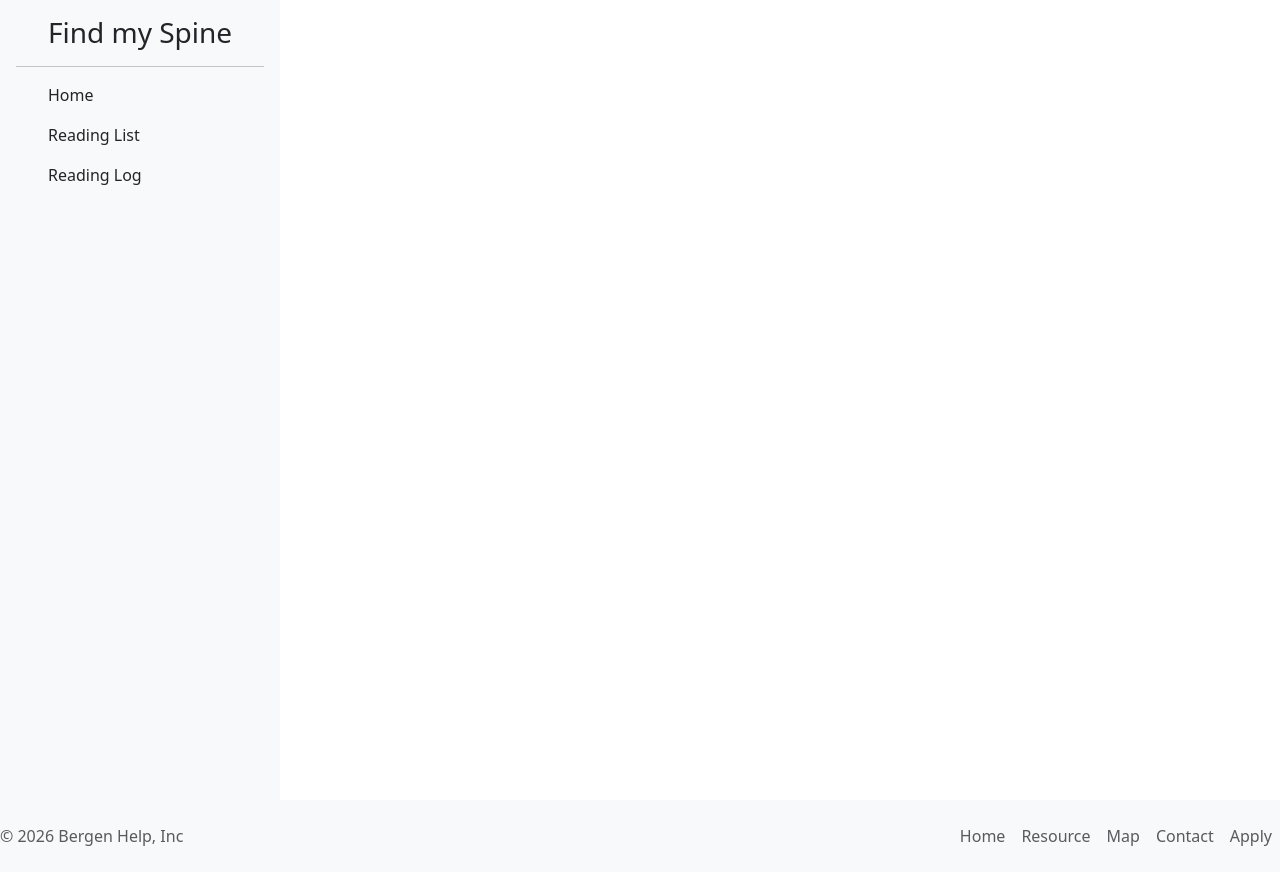
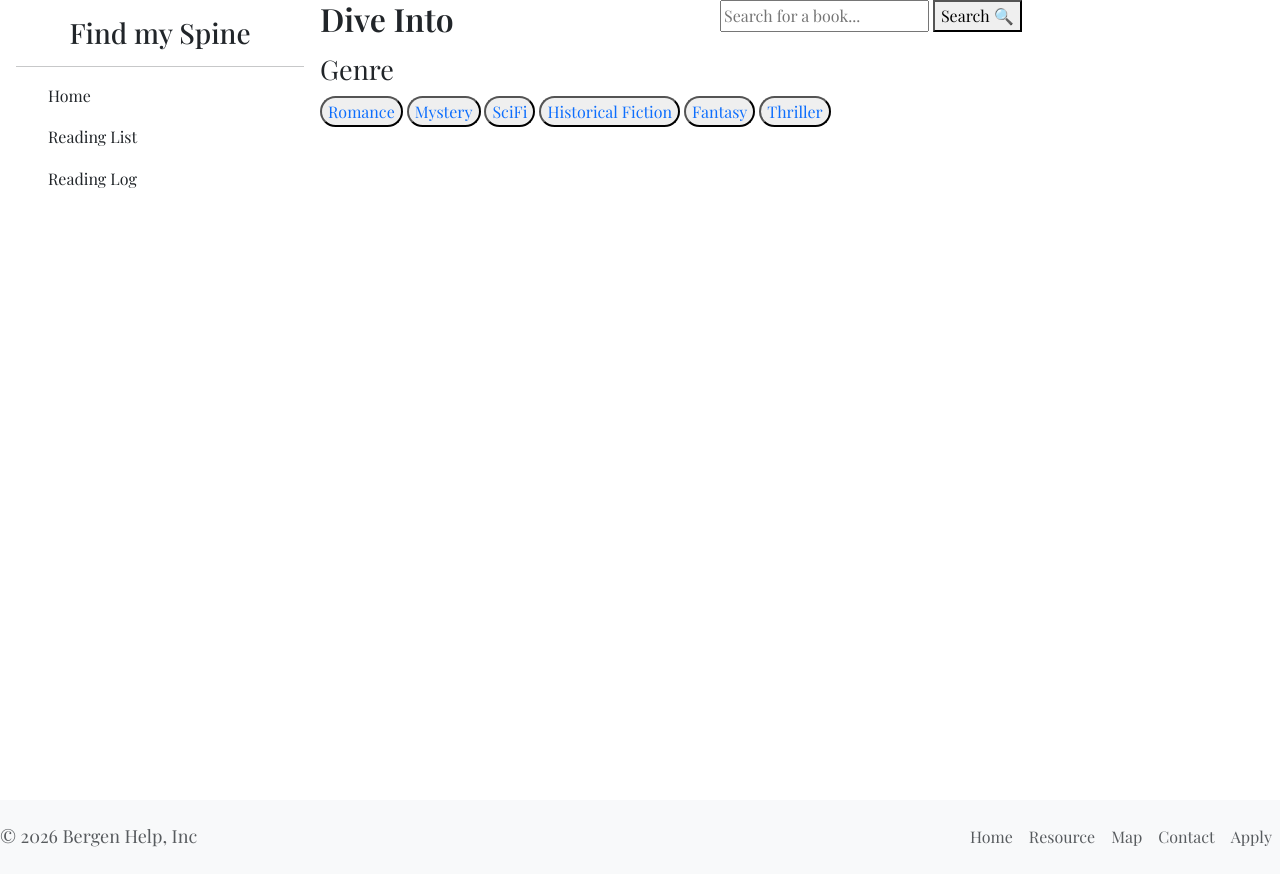
Before and after one commit to rithika-ran/Intro-to-Programming---Final-Project, a plain HTML site: page main.html in a window 1280 px wide. Drawn offline with nearby package versions, Linux system fonts and the light colour scheme; a web font is replaced by a local one.

Commit message:
worked on html
Co-authored-by: leipal29 <leipal29@users.noreply.github.com>

```diff
--- a/main.html
+++ b/main.html
@@ -5,9 +5,8 @@
     <meta charset="UTF-8">
     <meta name="viewport" content="width=device-width, initial-scale=1.0">
     <title>Find my Spine</title>
-    <style>
-        @import url('https://fonts.googleapis.com/css2?family=Lora:ital,wght@0,400..700;1,400..700&display=swap');
-    </style>
+    <link href="https://fonts.googleapis.com/css2?family=Playfair+Display:ital,wght@0,400..900;1,400..900&display=swap"
+        rel="stylesheet">
     <link href="https://cdn.jsdelivr.net/npm/bootstrap@5.3.8/dist/css/bootstrap.min.css" rel="stylesheet"
         integrity="sha384-sRIl4kxILFvY47J16cr9ZwB07vP4J8+LH7qKQnuqkuIAvNWLzeN8tE5YBujZqJLB" crossorigin="anonymous">
     <link rel="stylesheet" href="style.css">
@@ -16,34 +15,83 @@
 <body>
 
 
-  <div class="bg-light p-3 vh-100" style="width: 280px;">
-      <div class="d-flex flex-column flex-shrink" >
+    <!-- custom css col-2.5 -->
+
+
+    <div class="d-flex">
+
+        <!-- nav bar -->
+        <div class="p-3 vh-100 col-3" id="navbar-sevtion">
+            <div class="d-flex flex-column  flex-shrink">
                 <ul class="nav flex-column h3 text-center ">
                     <a href="logo"></a>Find my Spine
                 </ul>
 
 
                 <hr>
+                <ul>
+                    <a class="text-decoration-none link-dark" id="navbar-home" href="">Home</a>
+                </ul>
+                <ul>
+                    <a class="text-decoration-none link-dark" id="navbar-readlist" href="">Reading List</a>
+                </ul>
+                <ul>
+                    <a class="text-decoration-none link-dark" id="navbar-readlog" href="">Reading Log</a>
+                </ul>
 
 
+            </div>
 
-        <ul>
-            <a class="text-decoration-none link-dark" href="">Home</a>
-        </ul>
-         <ul>
-            <a class="text-decoration-none link-dark" href="">Reading List</a>
-         </ul>
-        <ul>
-            <a class="text-decoration-none link-dark" href="">Reading Log</a>
-        </ul>
+        </div>
 
+        <div id="main-section" class="col-9">
+
+            <div id="main-header" class="d-flex">
+
+                <div class="col-5" id="dive-into">
+
+                    <h2>Dive Into</h2>
+
+
+                </div>
+                <div id="search-header" class="col-7">
+
+                    <div class="search-box">
+                        <input type="text" id="search-input" placeholder="Search for a book...">
+                        <button id="search-btn">Search 🔍</button>
+                    </div>
+
+                </div>
+            </div>
+
+            <div id="genre-section">
+                <h3>Genre</h3>
+
+                <div class="btn-genre">
+                    <button class="rounded-4"> <a href="romance.html">Romance</a></button>
+                    <button class="rounded-4"> <a href="mystery.html">Mystery</a></button>
+                    <button class="rounded-4"> <a href="scifi.html">SciFi</a></button>
+                    <button class="rounded-4"> <a href="historical.html">Historical Fiction</a></button>
+                    <button class="rounded-4"> <a href="fantasy.html">Fantasy</a></button>
+                    <button class="rounded-4"> <a href="thiller.html">Thriller</a></button>
 
                 </div>
             </div>
 
 
+            <div id="books-container" class="books-grid"></div>
+
+        </div>
+        <!-- buttons -->
+
+    </div>
 
 
+
+
+
+
+    <!-- footer -->
     <footer class=" mb-0 mt-0 bg-light d-flex flex-wrap justify-content-between align-items-center py-3 my-4">
         <p class="col-md-4 mb-0 text-body-secondary"> © 2026 Bergen Help, Inc</p>
         <a href="/"
--- a/style.css
+++ b/style.css
@@ -1,11 +1,45 @@
-.lora-uniquifier> {
-    font-family: "Lora", serif;
-    font-optical-sizing: auto;
-    font-weight: 400;
-    font-style: normal;
+
+body {
+    font-family: Playfair Display, sans-serif ;
+    line-height: 1.6;
+
 }
 
-.navbar{
-    width: 350px;
-    background-color: ;
+h1 {
+    font-size: 40px;
+    font-weight: bold;
 }
+
+h2 {
+    font-size: 32px;
+    font-weight: 600;
+    margin-bottom: 15px;
+}
+
+h3 {
+    font-size: 27px;
+    font-weight: 300;
+    margin-bottom:10px ;
+}
+
+h4 {
+    font-size: 20px;
+    font-weight: 300;
+    margin-bottom: 10px;
+}
+
+p {
+    font-size: 18px;
+    line-height: 1.6;
+    margin-bottom: 10px;
+
+}
+
+
+
+
+
+.btn-genre a {
+    text-decoration: none;
+
+}
```
Lines whose indentation alone changed are shown as unchanged.
